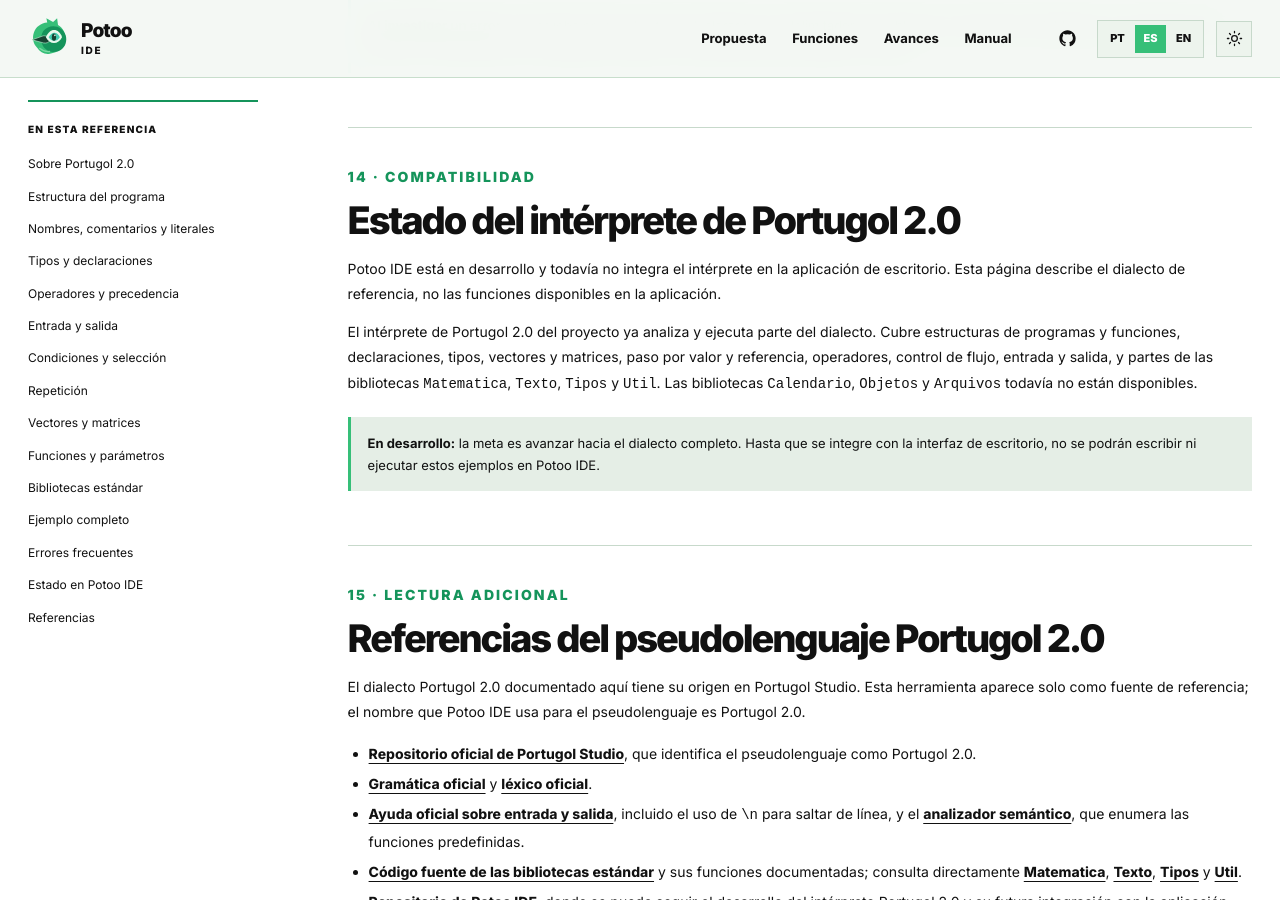
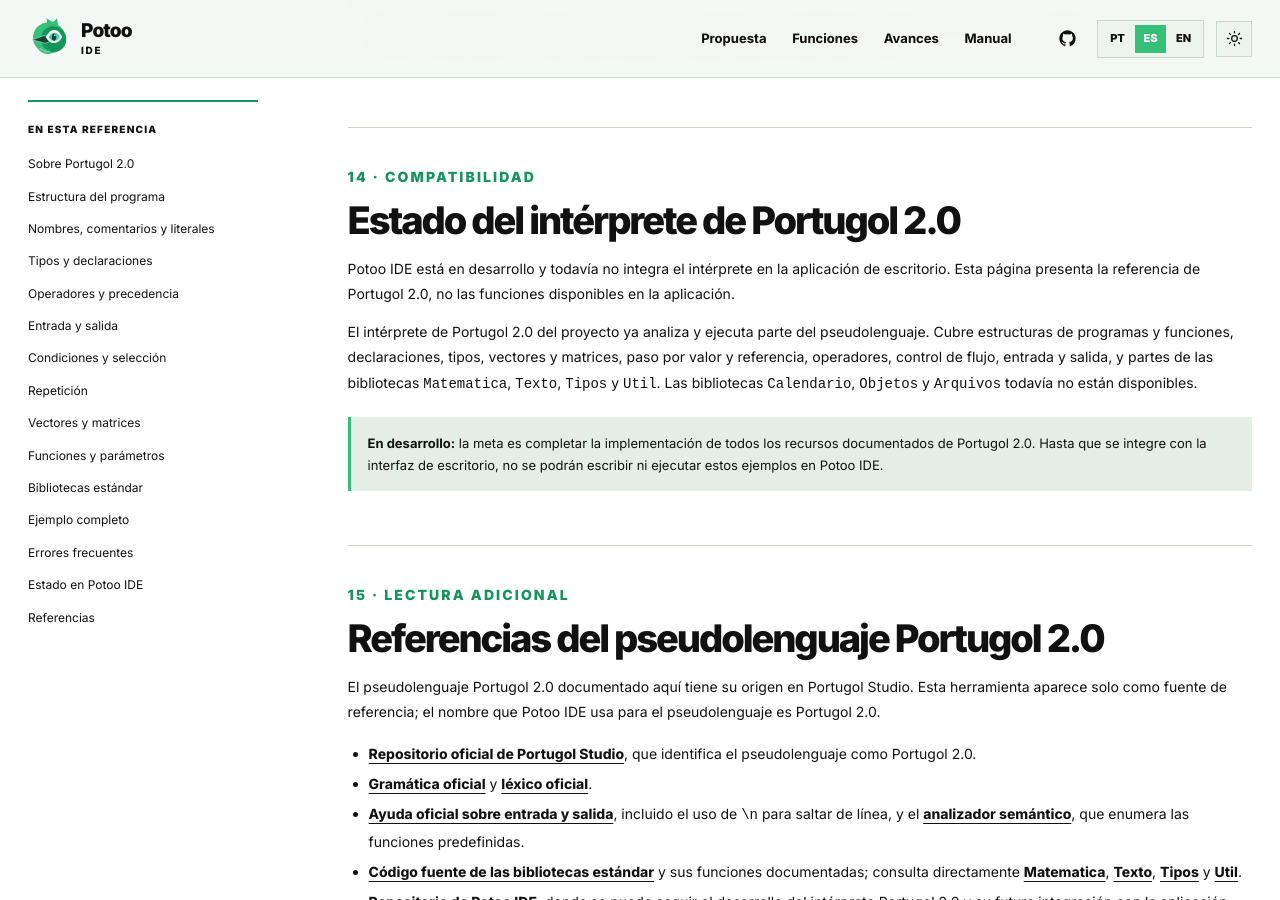
Before and after one commit to diegopn/potoo-site, a Jekyll site: the page built from es/manual/portugol/index.html, in a window 1280 px wide and 900 px high, scrolled down 11344 px. Built offline with Jekyll 4.4.1, drawn with Linux system fonts in a browser that asks for light colours; some of the changed text lies outside the part shown.

```diff
--- a/es/manual/portugol/index.html
+++ b/es/manual/portugol/index.html
@@ -6,7 +6,7 @@ permalink: "/es/manual/portugol/"
 title: "Portugol 2.0 | Manual de Potoo IDE"
 description: "Referencia amplia del pseudolenguaje Portugol 2.0: estructura, tipos, operadores, control de flujo, vectores, funciones y bibliotecas."
 og_title: "Referencia de Portugol 2.0"
-og_description: "Consulta la sintaxis y los recursos del dialecto Portugol 2.0 adoptado por Potoo IDE."
+og_description: "Consulta la sintaxis y los recursos del pseudolenguaje Portugol 2.0 adoptado por Potoo IDE."
 og_type: "article"
 home_path: "/es/"
 manual_path: "/es/manual/"
@@ -19,9 +19,9 @@ body_class: manual-page
 <main id="conteudo">
   <section class="manual-hero" id="inicio">
     <div class="wrap">
-      <p class="kicker">Referencia de pseudolenguaje · dialecto Portugol 2.0</p>
+      <p class="kicker">Referencia de pseudolenguaje · Portugol 2.0</p>
       <h1>Portugol 2.0</h1>
-      <p class="manual-intro">Esta página documenta el dialecto completo del pseudolenguaje Portugol 2.0, que Potoo IDE pretende implementar. La referencia distingue ese objetivo del soporte existente hoy.</p>
+      <p class="manual-intro">Esta página documenta el pseudolenguaje Portugol 2.0 completo, que Potoo IDE pretende implementar. La referencia distingue ese objetivo del soporte existente hoy.</p>
       <p class="manual-meta"><span><b>Pseudolenguaje</b> Portugol 2.0</span><span><b>Estado en Potoo IDE</b> En desarrollo</span></p>
     </div>
   </section>
@@ -53,9 +53,9 @@ body_class: manual-page
         <section id="sobre">
           <p class="kicker">01 · Alcance</p>
           <h2>Sobre Portugol 2.0</h2>
-          <p><strong>Portugol</strong> es un nombre que se usa para distintos pseudolenguajes. Esta documentación trata específicamente el dialecto Portugol 2.0; sus reglas no definen un estándar universal para todos los pseudolenguajes llamados Portugol.</p>
-          <p>La gramática y el léxico usados como base para esta referencia se indican en la sección de referencias. Orientan el alcance del dialecto Portugol 2.0 adoptado por Potoo IDE.</p>
-          <div class="manual-note"><strong>Objetivo del proyecto:</strong> implementar el dialecto completo de este pseudolenguaje. Los recursos descritos aquí no significan que ya se puedan ejecutar en la aplicación.</div>
+          <p><strong>Portugol</strong> es un nombre que se usa para distintos pseudolenguajes. Esta documentación describe específicamente Portugol 2.0; sus reglas no definen un estándar universal para todos los pseudolenguajes llamados Portugol.</p>
+          <p>La gramática y el léxico usados como base para esta referencia se indican en la sección de referencias. Orientan el alcance del pseudolenguaje Portugol 2.0 adoptado por Potoo IDE.</p>
+          <div class="manual-note"><strong>Objetivo del proyecto:</strong> implementar todas las características documentadas de este pseudolenguaje. Los recursos descritos aquí no significan que ya se puedan ejecutar en la aplicación.</div>
         </section>
 
         <section id="estrutura">
@@ -143,7 +143,7 @@ logico concluiu = falso</code></pre>
         <section id="entrada-saida">
           <p class="kicker">06 · Interacción</p>
           <h2>Entrada y salida</h2>
-          <p><code>escreva</code> muestra una o más expresiones. Para saltar de línea, incluye la secuencia de escape <code>\n</code> en una cadena que pases a esa función. <code>leia</code> recibe datos para variables. La función predefinida <code>limpa()</code> limpia el área de salida. El intérprete de Portugol 2.0 de Potoo IDE, aún en desarrollo, también ofrece la función auxiliar <code>escreva_linha</code>; no forma parte del dialecto de referencia.</p>
+          <p><code>escreva</code> muestra una o más expresiones. Para saltar de línea, incluye la secuencia de escape <code>\n</code> en una cadena que pases a esa función. <code>leia</code> recibe datos para variables. La función predefinida <code>limpa()</code> limpia el área de salida. El intérprete de Portugol 2.0 de Potoo IDE, aún en desarrollo, también ofrece la función auxiliar <code>escreva_linha</code>; no forma parte de la especificación de Portugol 2.0.</p>
           <pre class="manual-code"><code>programa {
     funcao inicio() {
         cadeia nome
@@ -178,7 +178,7 @@ escolha (opcao) {
         <section id="repeticao">
           <p class="kicker">08 · Bucles</p>
           <h2>Repetición</h2>
-          <p>El dialecto define bucles condicionales y un bucle con inicialización, condición e incremento:</p>
+          <p>Portugol 2.0 define bucles condicionales y un bucle con inicialización, condición e incremento:</p>
           <pre class="manual-code"><code>inteiro contador = 1
 enquanto (contador <= 3) {
     escreva(contador, "\n")
@@ -232,7 +232,7 @@ funcao inicio() {
 
         <section id="bibliotecas">
           <p class="kicker">11 · Recursos estándar</p>
-          <h2>Bibliotecas del dialecto</h2>
+          <h2>Bibliotecas de Portugol 2.0</h2>
           <p>Una biblioteca se incluye con <code>inclua biblioteca Nombre</code> y puede recibir un alias después de <code>--&gt;</code>. Las llamadas usan el nombre o el alias seguido de un punto. La tabla resume los módulos del pseudolenguaje documentados en las fuentes de esta referencia; la documentación de cada clase enumera firmas, parámetros y constantes.</p>
           <div class="manual-table-wrap" role="region" aria-label="Bibliotecas del pseudolenguaje Portugol 2.0" tabindex="0">
             <table class="manual-table">
@@ -259,7 +259,7 @@ funcao inicio() {
 funcao inicio() {
     escreva(mat.potencia(2, 3), "\n")
 }</code></pre>
-          <p>El conjunto de bibliotecas pertenece al entorno de referencia de este dialecto; no todas las bibliotecas son apropiadas para cualquier intérprete o contexto de ejecución.</p>
+          <p>El conjunto de bibliotecas pertenece al entorno de referencia de Portugol 2.0; no todas las bibliotecas son apropiadas para cualquier intérprete o contexto de ejecución.</p>
           <h3>Firmas y resultados</h3>
           <p>Las llamadas siguientes usan el alias <code>mat</code> del ejemplo anterior. Las funciones devuelven valores que pueden asignarse a variables o combinarse en expresiones.</p>
           <div class="manual-table-wrap" role="region" aria-label="Firmas de las bibliotecas Matematica, Texto, Tipos y Util" tabindex="0">
@@ -344,15 +344,15 @@ funcao inicio() {
         <section id="potoo">
           <p class="kicker">14 · Compatibilidad</p>
           <h2>Estado del intérprete de Portugol 2.0</h2>
-          <p>Potoo IDE está en desarrollo y todavía no integra el intérprete en la aplicación de escritorio. Esta página describe el dialecto de referencia, no las funciones disponibles en la aplicación.</p>
-          <p>El intérprete de Portugol 2.0 del proyecto ya analiza y ejecuta parte del dialecto. Cubre estructuras de programas y funciones, declaraciones, tipos, vectores y matrices, paso por valor y referencia, operadores, control de flujo, entrada y salida, y partes de las bibliotecas <code>Matematica</code>, <code>Texto</code>, <code>Tipos</code> y <code>Util</code>. Las bibliotecas <code>Calendario</code>, <code>Objetos</code> y <code>Arquivos</code> todavía no están disponibles.</p>
-          <div class="manual-note planned"><strong>En desarrollo:</strong> la meta es avanzar hacia el dialecto completo. Hasta que se integre con la interfaz de escritorio, no se podrán escribir ni ejecutar estos ejemplos en Potoo IDE.</div>
+          <p>Potoo IDE está en desarrollo y todavía no integra el intérprete en la aplicación de escritorio. Esta página presenta la referencia de Portugol 2.0, no las funciones disponibles en la aplicación.</p>
+          <p>El intérprete de Portugol 2.0 del proyecto ya analiza y ejecuta parte del pseudolenguaje. Cubre estructuras de programas y funciones, declaraciones, tipos, vectores y matrices, paso por valor y referencia, operadores, control de flujo, entrada y salida, y partes de las bibliotecas <code>Matematica</code>, <code>Texto</code>, <code>Tipos</code> y <code>Util</code>. Las bibliotecas <code>Calendario</code>, <code>Objetos</code> y <code>Arquivos</code> todavía no están disponibles.</p>
+          <div class="manual-note planned"><strong>En desarrollo:</strong> la meta es completar la implementación de todos los recursos documentados de Portugol 2.0. Hasta que se integre con la interfaz de escritorio, no se podrán escribir ni ejecutar estos ejemplos en Potoo IDE.</div>
         </section>
 
         <section id="fontes">
           <p class="kicker">15 · Lectura adicional</p>
           <h2>Referencias del pseudolenguaje Portugol 2.0</h2>
-          <p>El dialecto Portugol 2.0 documentado aquí tiene su origen en Portugol Studio. Esta herramienta aparece solo como fuente de referencia; el nombre que Potoo IDE usa para el pseudolenguaje es Portugol 2.0.</p>
+          <p>El pseudolenguaje Portugol 2.0 documentado aquí tiene su origen en Portugol Studio. Esta herramienta aparece solo como fuente de referencia; el nombre que Potoo IDE usa para el pseudolenguaje es Portugol 2.0.</p>
           <ul>
             <li><a href="https://github.com/UNIVALI-LITE/Portugol-Studio">Repositorio oficial de Portugol Studio</a>, que identifica el pseudolenguaje como Portugol 2.0.</li>
             <li><a href="https://github.com/UNIVALI-LITE/Portugol-Studio/blob/master/core/src/main/antlr/Portugol.g4">Gramática oficial</a> y <a href="https://github.com/UNIVALI-LITE/Portugol-Studio/blob/master/core/src/main/antlr/PortugolLexico.g4">léxico oficial</a>.</li>
```
Also changed, not shown: en/manual/portugol/index.html (+14 -14 lines), en/manual/visualg/index.html (+10 -10 lines), es/manual/visualg/index.html (+10 -10 lines), manual/portugol/index.html (+14 -14 lines), manual/visualg/index.html (+10 -10 lines).
